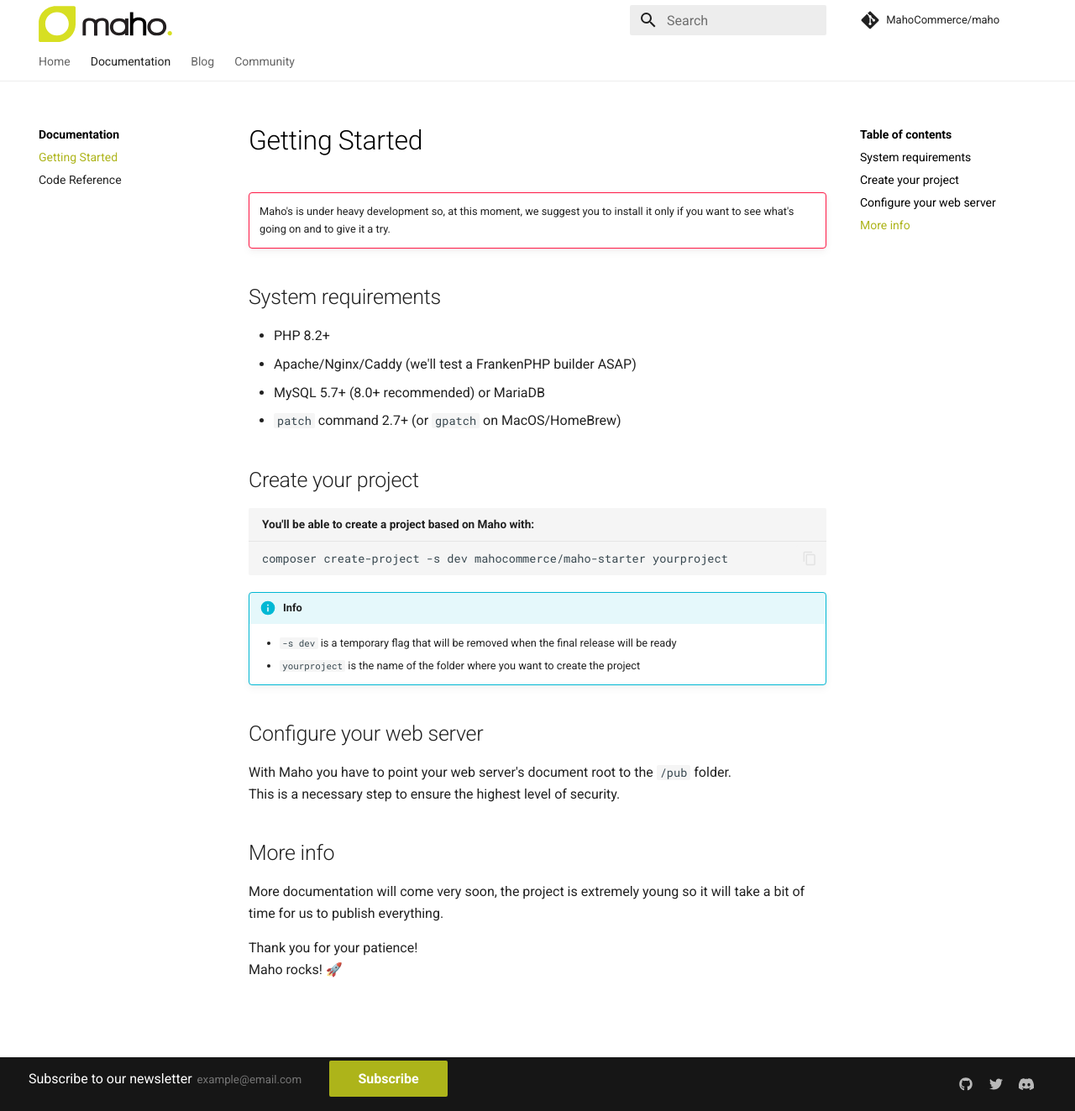
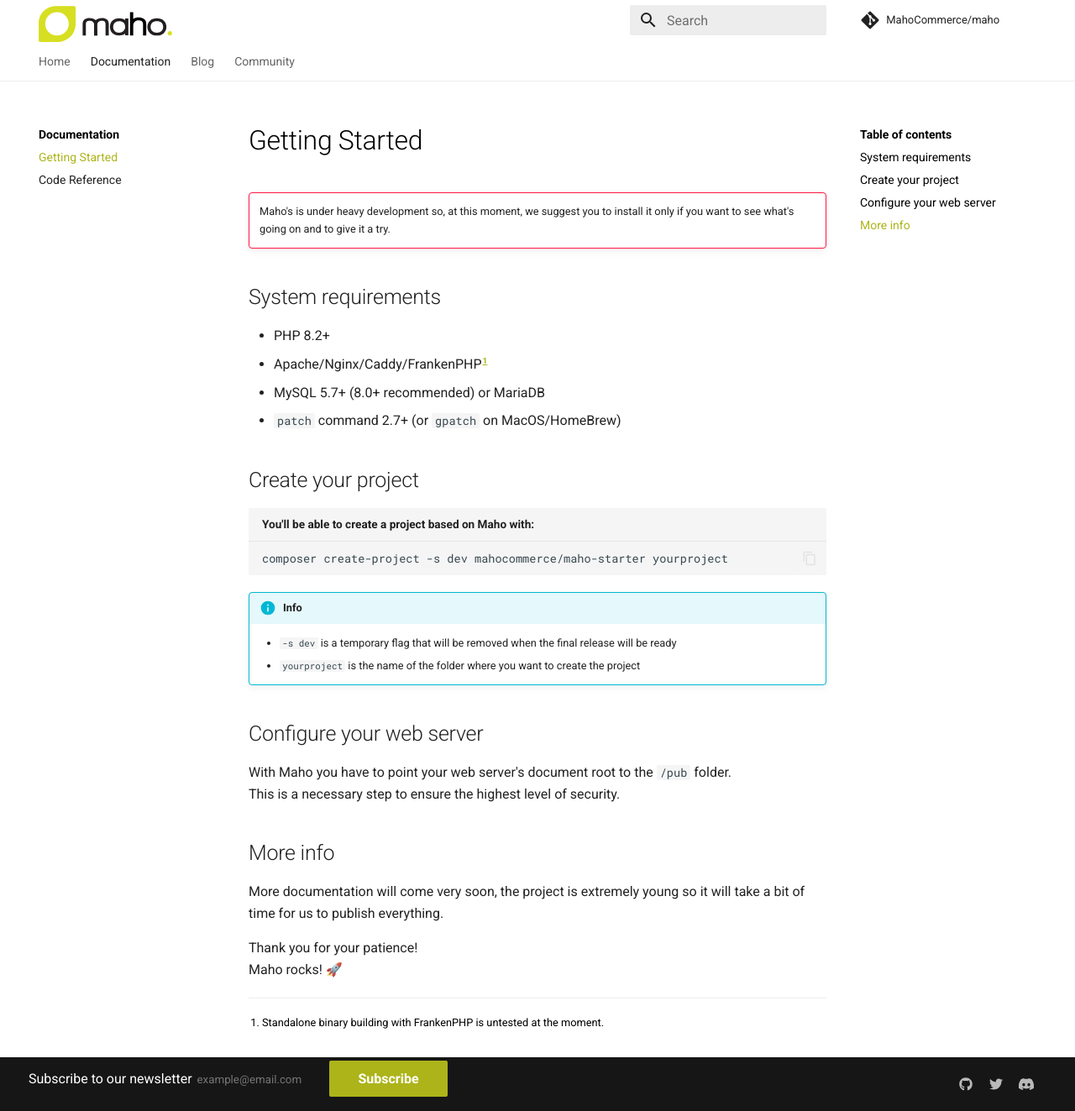
Before and after one commit to MahoCommerce/mahocommerce.com, an MkDocs documentation site: the page built from docs/getting-started.md, in a window 1280 px wide and 1323 px high. Shown: the whole window at 84% size. Built offline with MkDocs 1.6.1 and Material for MkDocs 9.7.7, drawn with Linux system fonts in a browser that asks for light colours; comment, search, counter and statistics services are not loaded.

Commit message:
frankenphp

```diff
--- a/docs/getting-started.md
+++ b/docs/getting-started.md
@@ -7,7 +7,7 @@
 ## System requirements
 
 - PHP 8.2+
-- Apache/Nginx/Caddy (we'll test a FrankenPHP builder ASAP)
+- Apache/Nginx/Caddy/FrankenPHP[^1]
 - MySQL 5.7+ (8.0+ recommended) or MariaDB
 - `patch` command 2.7+ (or `gpatch` on MacOS/HomeBrew)
 
@@ -33,3 +33,5 @@
 
 Thank you for your patience!
 Maho rocks! 🚀
+
+[^1]: Standalone binary building with FrankenPHP is untested at the moment.
--- a/mkdocs.yml
+++ b/mkdocs.yml
@@ -54,6 +54,7 @@
       alternate_style: true
   - attr_list
   - md_in_html
+  - footnotes
 
 nav:
   - Home: index.md
```
